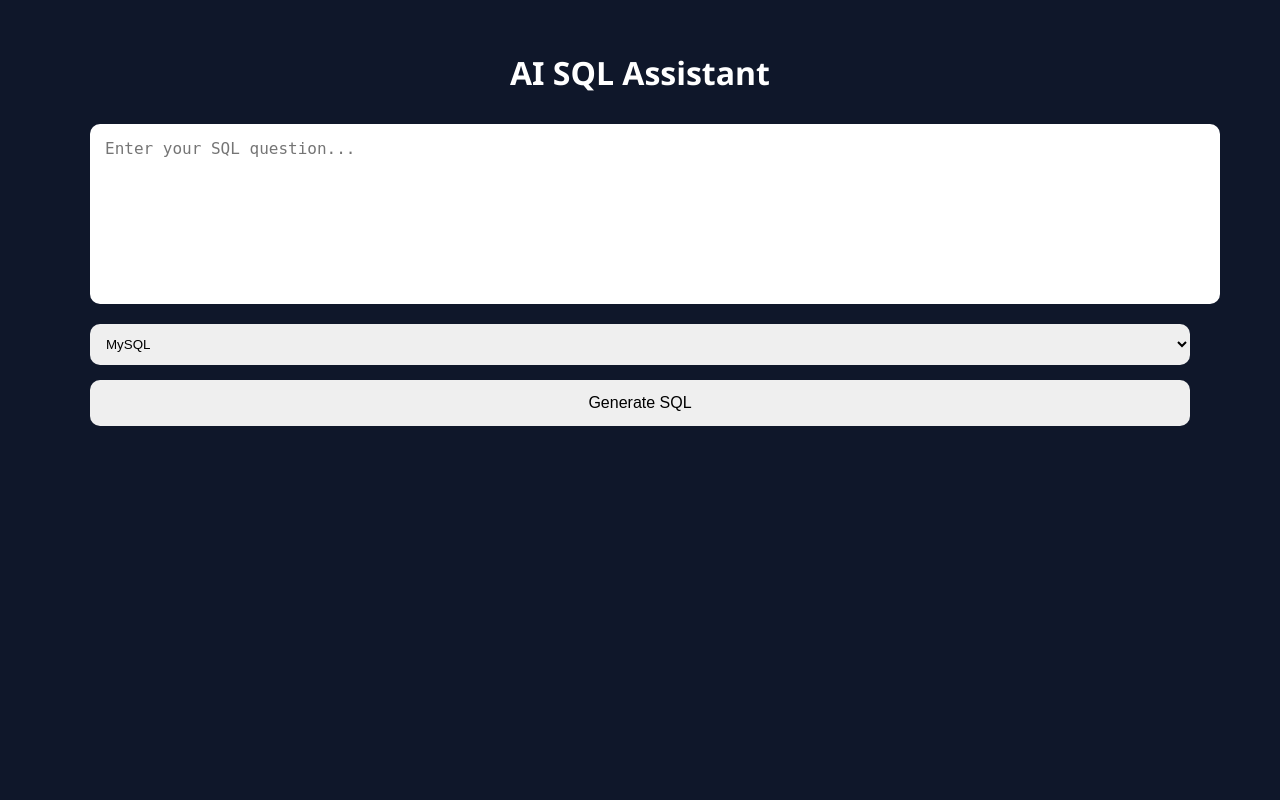
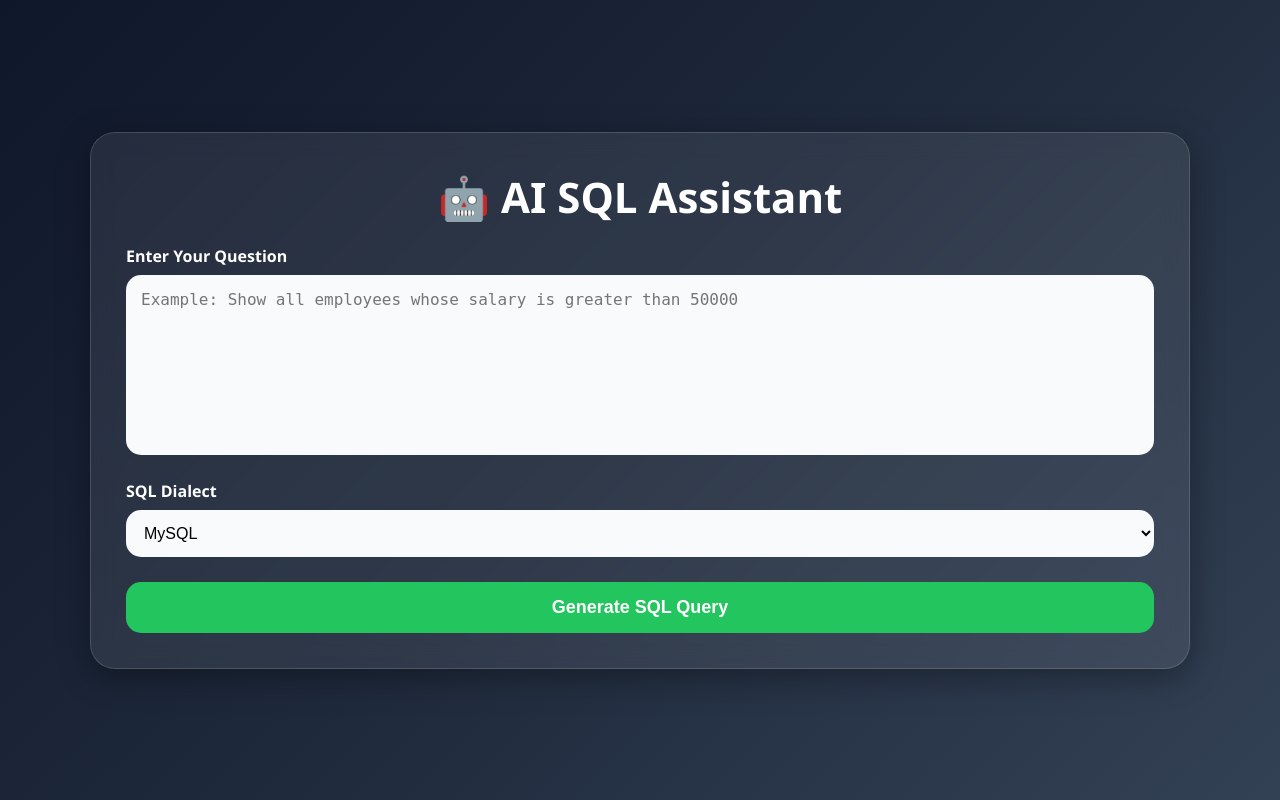
Before and after one commit to VajjaJyothi15/AI-SQL-Query-Generator, a Flask app: page / in a window 1280 px wide. Run offline with Flask 3, Linux system fonts and the light colour scheme.

Commit message:
Update AI SQL query generator UI and history

```diff
--- a/app.py
+++ b/app.py
@@ -1,30 +1,149 @@
-from flask import Flask
-from flask import render_template
-from flask import request
+import os
+import json
+
+from flask import (
+    Flask,
+    render_template,
+    request,
+    send_file
+)
 
 from ai.text_to_sql import generate_sql
 
 app = Flask(__name__)
 
+HISTORY_FILE = "history/queries.json"
+
+
+def load_history():
+
+    if not os.path.exists(HISTORY_FILE):
+
+        return []
+
+    try:
+
+        with open(HISTORY_FILE, "r") as f:
+            return json.load(f)
+
+    except:
+
+        return []
+
+
+def save_history(question, query):
+
+    history = load_history()
+
+    history.insert(
+        0,
+        {
+            "question": question,
+            "query": query
+        }
+    )
+
+    history = history[:10]
+
+    with open(HISTORY_FILE, "w") as f:
+
+        json.dump(
+            history,
+            f,
+            indent=4
+        )
+
 
 @app.route("/", methods=["GET", "POST"])
 def home():
+
     result = None
+
     question = ""
+
     dialect = "MySQL"
 
+    model = "llama-3.3-70b-versatile"
+
+    theme = "dark"
+
+    history = load_history()
+
     if request.method == "POST":
-        question = request.form.get("question", "")
-        dialect = request.form.get("dialect", "MySQL")
-        result = generate_sql(question, dialect)
+
+        question = request.form.get(
+            "question",
+            ""
+        )
+
+        dialect = request.form.get(
+            "dialect",
+            "MySQL"
+        )
+
+        model = request.form.get(
+            "model",
+            "llama-3.3-70b-versatile"
+        )
+
+        theme = request.form.get(
+            "theme",
+            "dark"
+        )
+
+        result = generate_sql(
+            question,
+            dialect,
+            model
+        )
+
+        if result["query"]:
+
+            save_history(
+                question,
+                result["query"]
+            )
+
+            history = load_history()
 
     return render_template(
         "index.html",
         result=result,
         question=question,
-        dialect=dialect
+        dialect=dialect,
+        model=model,
+        theme=theme,
+        history=history
+    )
+
+
+@app.route("/download")
+def download():
+
+    sql = request.args.get(
+        "query",
+        ""
+    )
+
+    path = "generated/generated_query.sql"
+
+    os.makedirs(
+        "generated",
+        exist_ok=True
+    )
+
+    with open(path, "w") as f:
+
+        f.write(sql)
+
+    return send_file(
+        path,
+        as_attachment=True
     )
 
 
 if __name__ == "__main__":
-    app.run(debug=True)
+
+    app.run(
+        debug=True
+    )
--- /dev/null
+++ b/generated/generated_query.sql
@@ -0,0 +1 @@
+SELECT * FROM employees WHERE salary > 50000
--- /dev/null
+++ b/history/queries.json
@@ -0,0 +1,10 @@
+[
+    {
+        "question": "Show all employees whose salary is greater than 50000",
+        "query": "SELECT * FROM employees WHERE salary > 50000"
+    },
+    {
+        "question": "Show all employees whose salary is greater than 50000",
+        "query": "SELECT * FROM employees WHERE salary > 50000"
+    }
+]
--- a/static/script.js
+++ /dev/null
@@ -1,9 +0,0 @@
-function copySQL() {
-
-    const sqlText =
-        document.getElementById("sqlQuery").innerText;
-
-    navigator.clipboard.writeText(sqlText);
-
-    alert("SQL Query Copied!");
-}
--- a/static/style.css
+++ b/static/style.css
@@ -1,62 +1,196 @@
-body{
+*{
     margin:0;
     padding:0;
-    background:#0f172a;
-    color:white;
-    font-family:Segoe UI, sans-serif;
+    box-sizing:border-box;
 }
 
-.container{
-    width:90%;
+body{
+
+    min-height:100vh;
+
+    background:linear-gradient(
+        135deg,
+        #0f172a,
+        #1e293b,
+        #334155
+    );
+
+    font-family:"Segoe UI",sans-serif;
+
+    display:flex;
+    justify-content:center;
+    align-items:center;
+
+    padding:40px;
+}
+
+.main-container{
+
+    width:100%;
     max-width:1100px;
-    margin:auto;
-    padding:30px;
+}
+
+.glass-card{
+
+    background:rgba(255,255,255,0.08);
+
+    backdrop-filter:blur(12px);
+
+    border:1px solid rgba(255,255,255,0.15);
+
+    border-radius:25px;
+
+    padding:35px;
+
+    box-shadow:
+    0 8px 32px rgba(0,0,0,0.35);
+
+    color:white;
 }
 
 h1{
+
     text-align:center;
+
+    font-size:42px;
+
+    margin-bottom:10px;
+}
+
+.subtitle{
+
+    text-align:center;
+
+    color:#cbd5e1;
+
     margin-bottom:30px;
 }
 
+label{
+
+    display:block;
+
+    margin-top:20px;
+    margin-bottom:8px;
+
+    font-weight:600;
+}
+
 textarea{
+
     width:100%;
-    height:150px;
+
+    height:180px;
+
     padding:15px;
+
     border:none;
-    border-radius:10px;
+
+    border-radius:15px;
+
+    outline:none;
+
+    resize:none;
+
     font-size:16px;
-    resize:none;
+
+    background:#f8fafc;
 }
 
 select{
+
     width:100%;
-    padding:12px;
-    margin-top:15px;
-    border-radius:10px;
+
+    padding:14px;
+
     border:none;
+
+    border-radius:15px;
+
+    font-size:16px;
+
+    background:#f8fafc;
 }
 
 button{
+
     width:100%;
-    padding:14px;
-    margin-top:15px;
+
+    margin-top:25px;
+
+    padding:15px;
+
     border:none;
-    border-radius:10px;
+
+    border-radius:15px;
+
+    font-size:18px;
+
+    font-weight:bold;
+
+    background:#22c55e;
+
+    color:white;
+
     cursor:pointer;
-    font-size:16px;
+
+    transition:0.3s;
 }
 
-.result-box{
-    margin-top:30px;
-    background:#1e293b;
-    padding:20px;
-    border-radius:15px;
+button:hover{
+
+    transform:translateY(-2px);
+
+    background:#16a34a;
+}
+
+.output-card{
+
+    margin-top:25px;
+
+    background:white;
+
+    border-radius:25px;
+
+    padding:30px;
+
+    box-shadow:
+    0 8px 30px rgba(0,0,0,0.2);
+}
+
+.output-card h2{
+
+    margin-bottom:15px;
+
+    color:#0f172a;
 }
 
 pre{
-    background:#111827;
+
+    background:#0f172a;
+
+    color:#38bdf8;
+
     padding:20px;
-    border-radius:10px;
+
+    border-radius:15px;
+
     overflow-x:auto;
-    white-space:pre-wrap;
+
+    font-size:15px;
+
+    margin-bottom:25px;
 }
+
+.explanation-box{
+
+    background:#f1f5f9;
+
+    padding:18px;
+
+    border-radius:15px;
+
+    line-height:1.8;
+
+    color:#334155;
+}
--- a/templates/index.html
+++ b/templates/index.html
@@ -1,7 +1,10 @@
 <!DOCTYPE html>
-<html>
+<html lang="en">
 
 <head>
+
+    <meta charset="UTF-8">
+    <meta name="viewport" content="width=device-width, initial-scale=1.0">
 
     <title>AI SQL Assistant</title>
 
@@ -12,62 +15,80 @@
 
 <body>
 
-<div class="container">
+<div class="main-container">
 
-    <h1>AI SQL Assistant</h1>
+    <div class="glass-card">
+
+        <h1>🤖 AI SQL Assistant</h1>
+
 
         <form method="POST">
 
+            <label>
+                Enter Your Question
+            </label>
+
             <textarea
                 name="question"
-           placeholder="Enter your SQL question..."
+                placeholder="Example: Show all employees whose salary is greater than 50000"
                 required>{{ question }}</textarea>
+
+            <label>
+                SQL Dialect
+            </label>
 
             <select name="dialect">
 
                 <option value="MySQL"
-        {% if dialect == "MySQL" %}selected{% endif %}>
+                    {% if dialect=="MySQL" %}selected{% endif %}>
                     MySQL
                 </option>
 
                 <option value="PostgreSQL"
-        {% if dialect == "PostgreSQL" %}selected{% endif %}>
+                    {% if dialect=="PostgreSQL" %}selected{% endif %}>
                     PostgreSQL
                 </option>
 
                 <option value="Oracle"
-        {% if dialect == "Oracle" %}selected{% endif %}>
+                    {% if dialect=="Oracle" %}selected{% endif %}>
                     Oracle
                 </option>
 
                 <option value="SQL Server"
-        {% if dialect == "SQL Server" %}selected{% endif %}>
+                    {% if dialect=="SQL Server" %}selected{% endif %}>
                     SQL Server
                 </option>
 
             </select>
 
             <button type="submit">
-            Generate SQL
+                Generate SQL Query
             </button>
 
         </form>
 
+    </div>
+
     {% if result %}
 
-    <div class="result-box">
+    <div class="output-card">
 
-        <h2>Generated Query</h2>
+        <h2>Generated SQL Query</h2>
 
-        <pre id="sqlQuery">{{ result.query }}</pre>
+        <pre>{{ result.query }}</pre>
+        <a
+href="/download?query={{ result.query }}"
+class="download-btn">
 
-        <button onclick="copySQL()">
-            Copy Query
-        </button>
+Download SQL File
+
+</a>
 
         <h2>Explanation</h2>
 
-        <p>{{ result.explanation }}</p>
+        <div class="explanation-box">
+            {{ result.explanation }}
+        </div>
 
     </div>
 
@@ -75,7 +96,6 @@
 
 </div>
 
-<script src="{{ url_for('static', filename='script.js') }}"></script>
+</body>
 
-</body>
 </html>
```
Also changed, not shown: ai/sql_instructions.py (+8 -7 lines), ai/text_to_sql.py (+6 -2 lines). Lines whose indentation alone changed are shown as unchanged.
